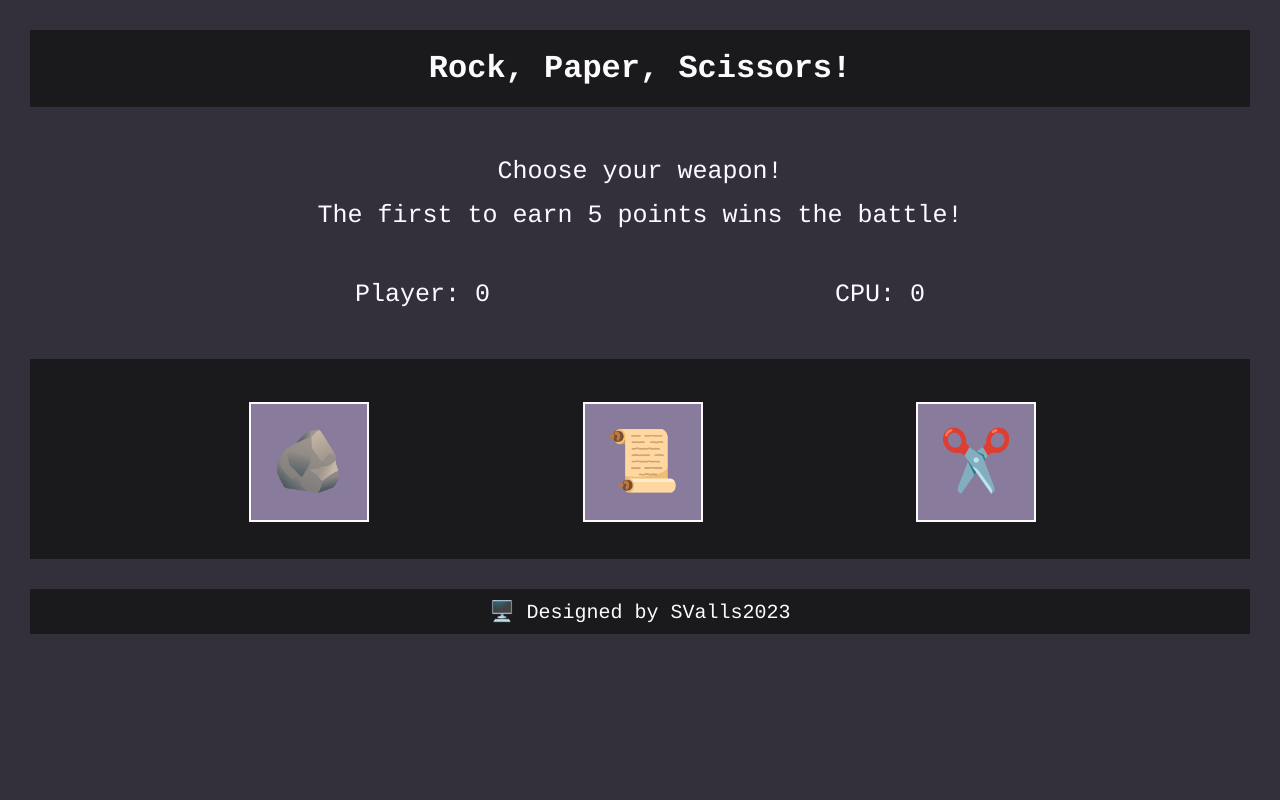
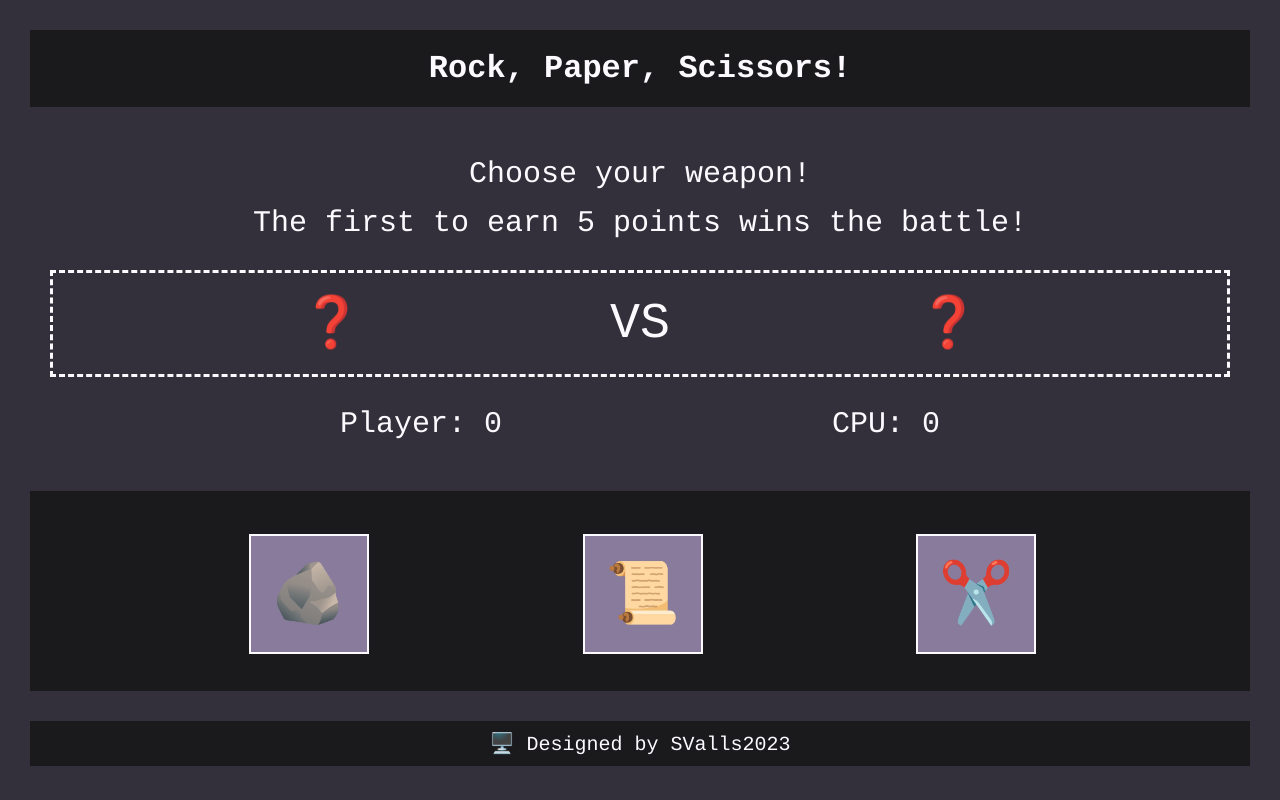
Before and after one commit to SValls2023/Rock-Paper-Scissors-JS, a plain HTML site: page index.html in a window 1280 px wide. Drawn offline with Linux system fonts and the light colour scheme.

Commit message:
Feat: Player and computer selection is now displayed during gameplay

```diff
--- a/index.html
+++ b/index.html
@@ -19,6 +19,11 @@
             <p id="status">Choose your weapon!</p>
             <p id="battle">The first to earn 5 points wins the battle!</p>
         </div>
+        <div id="battleContainer">
+            <p id="playerWeapon">❓</p>
+            <p id="vs">VS</p>
+            <p id="cpuWeapon">❓</p>
+        </div>
         <div id="results">
             <p id="playerScore">Player: 0</p>
             <p id="cpuScore">CPU: 0</p>
--- a/index.js
+++ b/index.js
@@ -4,9 +4,9 @@ function game() {
     const closeModal = document.querySelector('.close-button');
     const titleModal = document.querySelector('#modal-title');
     const textModal = document.querySelector('#modal-dialogue');
-    const btn_container = document.querySelector('#btnContainer')
+    const btn_container = document.querySelector('#btnContainer');
     const status = document.querySelector('#status');
-    const battle = document.querySelector('#battle')
+    const battle = document.querySelector('#battle');
     const playerScore = document.querySelector('#playerScore');
     const cpuScore = document.querySelector('#cpuScore');
     let playerPoints = 0;
@@ -70,7 +70,17 @@ function game() {
 
 // Decides if the player wins, loses, or ties with the computer for the round!
 function playRound(playerSelection, computerSelection) {
+    const playerWeapon = document.querySelector('#playerWeapon');
+    const cpuWeapon = document.querySelector('#cpuWeapon');
+    if(computerSelection === "rock") {
+        cpuWeapon.textContent = '🪨';
+    } else if (computerSelection === "paper") {
+        cpuWeapon.textContent = '📜';
+    } else {
+        cpuWeapon.textContent = '✂️';
+    }
     if (playerSelection === "Rock") {
+        playerWeapon.textContent = '🪨';
         if (computerSelection === "paper")  {
             return 1;
         }
@@ -80,6 +90,7 @@ function playRound(playerSelection, computerSelection) {
     }
 
     if (playerSelection === "Paper") {
+        playerWeapon.textContent = '📜';
         if (computerSelection === "scissors") {
             return 1;
         }
@@ -89,6 +100,7 @@ function playRound(playerSelection, computerSelection) {
     }
 
     if (playerSelection === "Scissors") {
+        playerWeapon.textContent = '✂️';
         if (computerSelection === "rock") {
             return 1;
         }
--- a/style.css
+++ b/style.css
@@ -53,7 +53,20 @@ body {
 
 #statusContainer p {
     color: #fcfaff;
-    font-size: 25px;
+    font-size: 30px;
+}
+
+#battleContainer {
+    display: flex;
+    text-align: center;
+    padding: 10px;
+    margin: 10px 50px;
+    align-items: center;
+    justify-content: space-evenly;
+    color: #fcfaff;
+    border-color: #fcfaff;
+    border-style: dashed;
+    font-size: 50px;
 }
 
 #results {
@@ -68,7 +81,7 @@ body {
 
 #results p {
     color: #fcfaff;
-    font-size: 25px;
+    font-size: 30px;
 }
 
 
```
